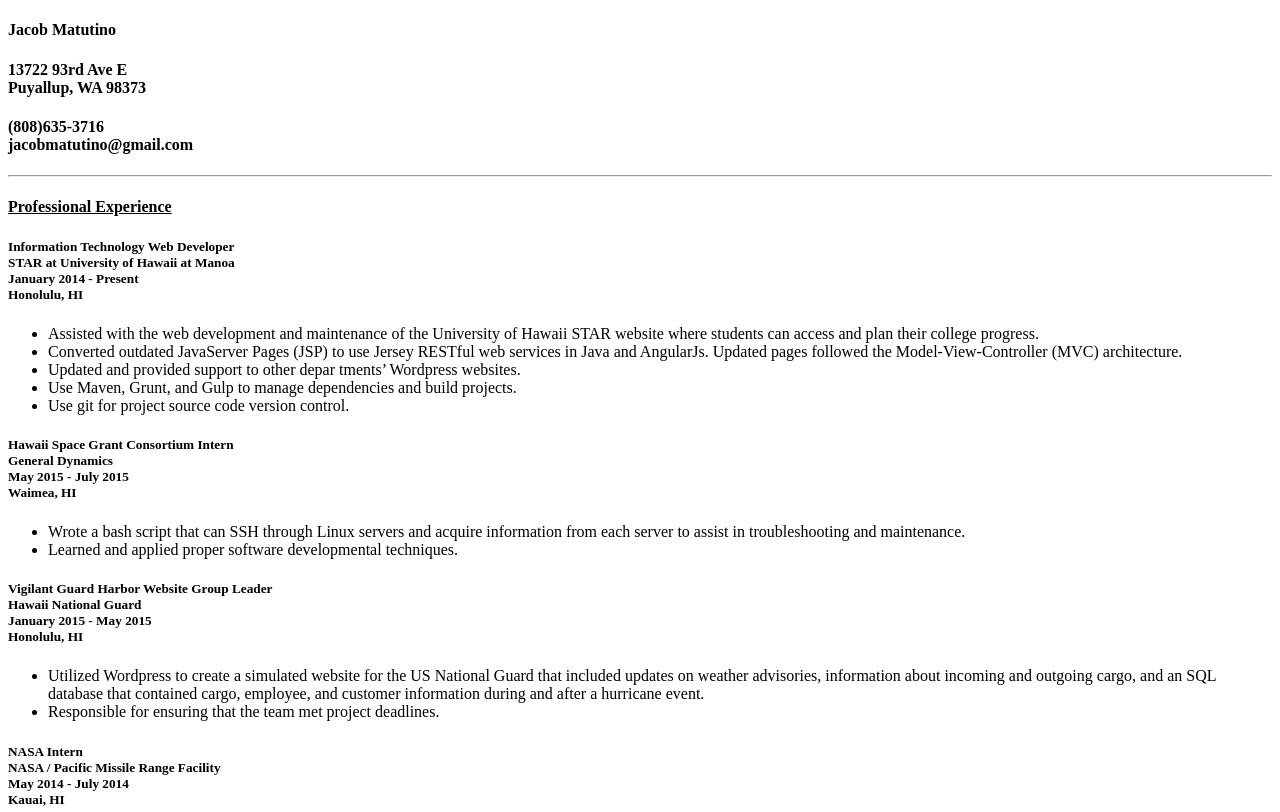
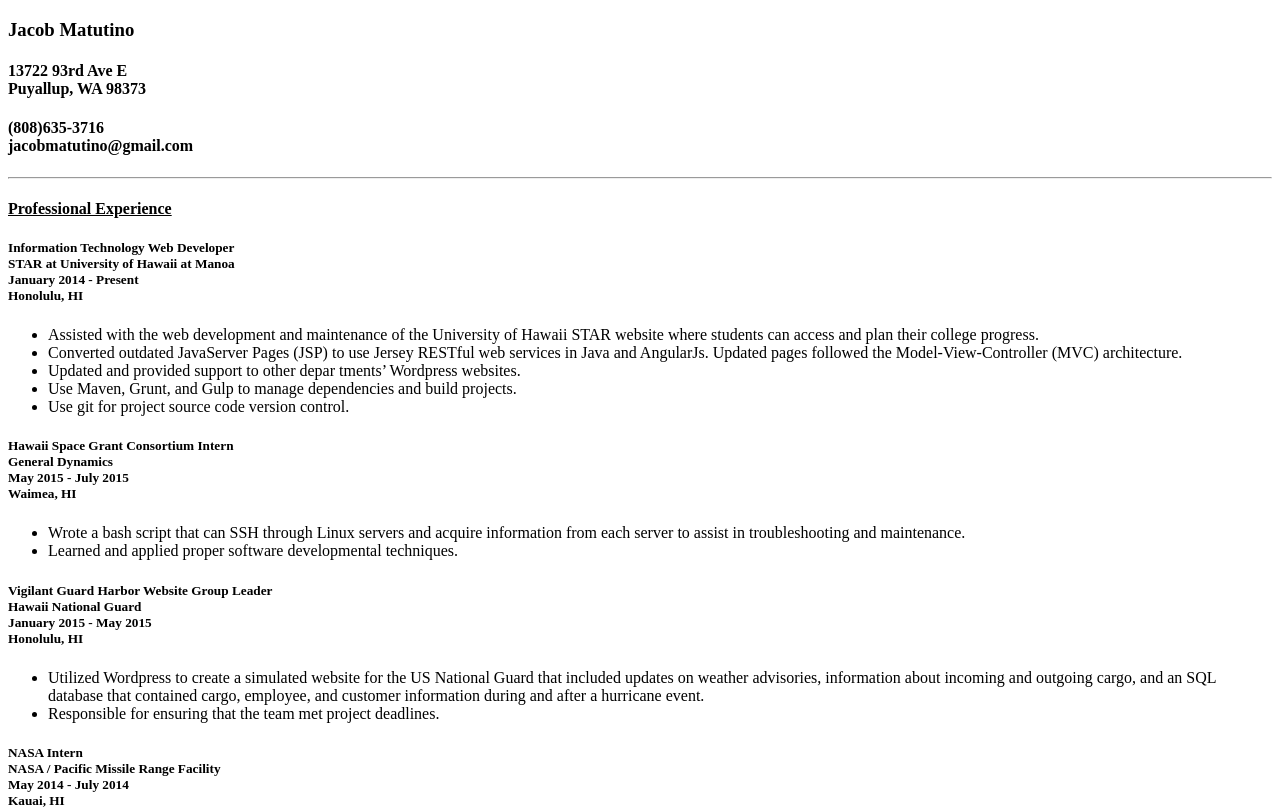
Before and after one commit to JMatutino/JMatutino.github.io, a plain HTML site: page index.html in a window 1280 px wide. Shown: the top 812 px of the page. Drawn offline with Linux system fonts and the light colour scheme.

Commit message:
Minor formating to name

```diff
--- a/index.html
+++ b/index.html
@@ -1,7 +1,7 @@
 <!DOCTYPE html>
 <html>
   <body>
-    <h4>Jacob Matutino</h4>
+    <h3>Jacob Matutino</h3>
     <h4>13722 93rd Ave E <br />
         Puyallup, WA 98373</h4>
     <h4>(808)635-3716 <br /> jacobmatutino@gmail.com</h4>
```
